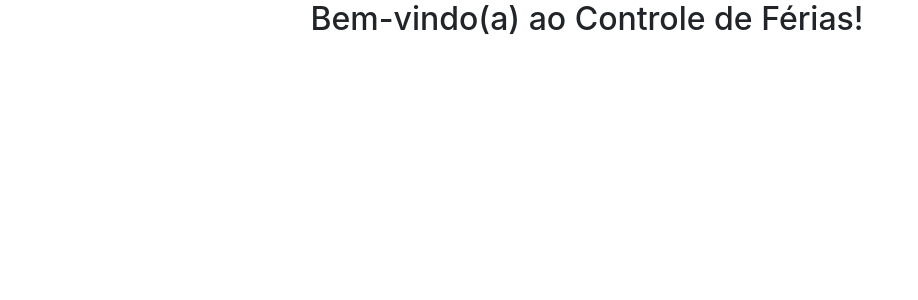
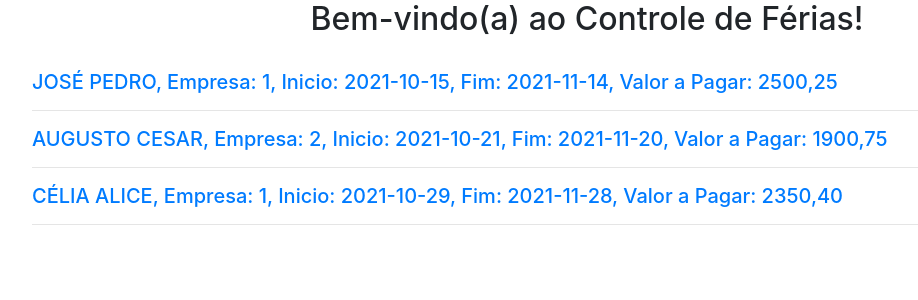
Before and after one commit to pi-barretos-eixo-computacao-2021/ferramenta_web, a Flask app: page / in a window 1280 px wide. Shown: the part 56-356 px from the top of the page, without its empty margins (53-971 px from the left). Run offline with Flask 2, Linux system fonts and the light colour scheme; data comes from the database, SQL or seed files in the repository; both versions use the stored data as it was after the commit; some libraries are stand-ins or nearby versions.

Commit message:
Correção para visualizar os dados Correção do app.py e alteração do index.html

```diff
--- a/_comandos.txt
+++ b/_comandos.txt
@@ -33,3 +33,9 @@ Dentro de css, criar arquivo estilo.css
 
 Executar o Script para criar banco de dados SQLite
 python init.db.py
+
+
+
+
+
+github: https://github.com/pi-barretos-eixo-computacao-2021
--- a/app.py
+++ b/app.py
@@ -4,22 +4,23 @@ import sqlite3
 from flask_sqlalchemy import SQLAlchemy
 
 project_dir = os.path.dirname(os.path.abspath(__file__))
-database_file = "sqLite:///{}".format(os.path.join(project_dir, "database.db"))
+database_file = "sqlite:///{}".format(os.path.join(project_dir, "database.db"))
 
 app = Flask('__name__')
 app.config['SECRET_KEY'] = 'Senha*659'
 app.config["SQLALCHEMY_DATABASE_URI"] = database_file
 db = SQLAlchemy(app)
 
-''' class controle_ferias(db.Model):
+class Controle_ferias(db.Model):
     id = db.Column(db.Integer, primary_key=True)
-    inclusao = db.Column(db.Datetime, default=datetime.datetime.utcnow)
-    empresaid = db.Column(db.Integer(3), nulltable=False)
-    pessoa = db.Column(db.String(60), nulltable=False)
-    data_inicio_ferias = db.Column(db.Date, nulltable=False)
-    data_fim_ferias = db.Column(db.Date, nulltable=False)
-    valor_ferias = db.Column(db.Decimal(6,2), nulltable=False) '''
+    inclusao = db.Column(db.DateTime, default=datetime.datetime.utcnow)
+    empresaid = db.Column(db.Integer, nullable=False)
+    pessoa = db.Column(db.String(60), nullable=False)
+    data_inicio_ferias = db.Column(db.Date, nullable=False)
+    data_fim_ferias = db.Column(db.Date, nullable=False)
+    valor_ferias = db.Column(db.Float, nullable=False)
 
 @app.route('/')
 def index():
-    return render_template('index.html')
+    cf = Controle_ferias.query.all()
+    return render_template('index.html', cf=cf)
--- a/templates/index.html
+++ b/templates/index.html
@@ -1,5 +1,13 @@
 {% extends 'base.html' %}
 
 {% block content %}
-    <div style="text-align:center"><h2>{% block title %} Bem-vindo(a) ao Controle de Férias! {% endblock title %}</h2></div>
+    <div style="text-align:center"><h2>{% block title %} Bem-vindo(a) ao Controle de Férias! {% endblock title %}</h2><br></div>
+    {% for nome in cf %}
+        <a href='#'>
+            <h5>{{ nome['pessoa'] }}, Empresa: {{ nome['empresaid'] }}, Inicio: {{ nome['data_inicio_ferias']}},
+            Fim: {{ nome['data_fim_ferias']}}, Valor a Pagar: {{ nome['valor_ferias']}}</h5>
+        </a>
+        <span class="badge badge-primary">{{ nome['created'] }}</span>
+        <hr>
+    {% endfor %}
 {% endblock %}
```
Also changed, not shown: init.db.py (+8 -2 lines), database.db.
